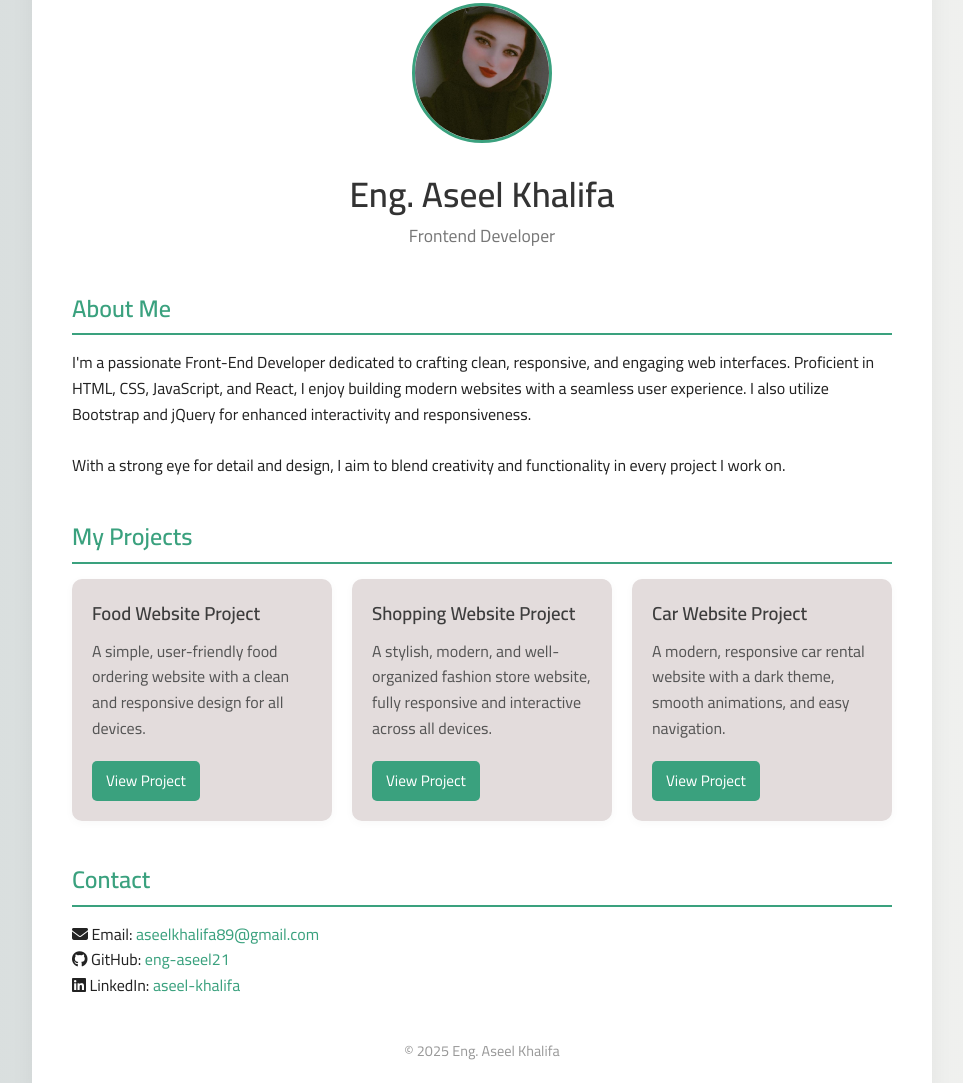
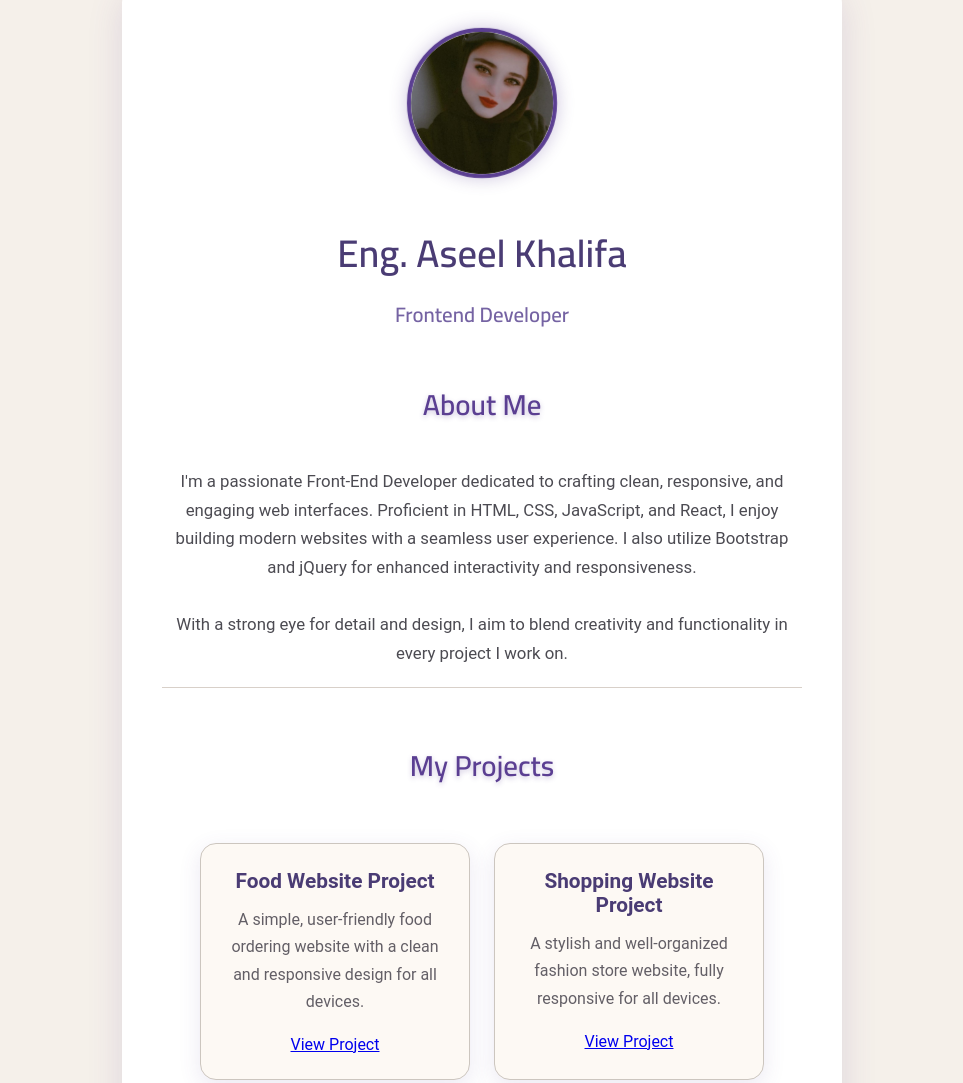
Before and after one commit to eng-aseel21/portfolio, a plain HTML site: page index.html in a window 1280 px wide. Shown: the part 57-1140 px from the top of the page, without its empty margins (158-1121 px from the left). Drawn offline with Linux system fonts and the light colour scheme.

Commit message:
Initial commit

```diff
--- a/index.html
+++ b/index.html
@@ -2,17 +2,16 @@
 <html lang="en">
 <head>
   <meta charset="UTF-8" />
-  <meta name="viewport" content="width=device-width, initial-scale=1.0"/>
+  <meta name="viewport" content="width=device-width, initial-scale=1" />
   <title>Eng. Aseel Khalifa | Frontend Developer</title>
+  <link href="https://fonts.googleapis.com/css2?family=Cairo:wght@400;600&display=swap" rel="stylesheet" />
   <link rel="stylesheet" href="style.css" />
-  <link rel="preconnect" href="https://fonts.googleapis.com">
-  <link href="https://fonts.googleapis.com/css2?family=Cairo:wght@400;600&family=Roboto:wght@400;700&display=swap" rel="stylesheet">
-  <link rel="stylesheet" href="https://cdnjs.cloudflare.com/ajax/libs/font-awesome/6.5.0/css/all.min.css">
+  <link rel="stylesheet" href="https://cdnjs.cloudflare.com/ajax/libs/font-awesome/6.5.0/css/all.min.css" />
 </head>
 <body>
   <div class="container">
     <header>
-      <img src="aseel.png" alt="Your Photo" class="profile-img" />
+      <img src="aseel.png" alt="Eng. Aseel Khalifa" class="profile-img" />
       <h1>Eng. Aseel Khalifa</h1>
       <p class="title">Frontend Developer</p>
     </header>
@@ -20,8 +19,7 @@
     <section class="about">
       <h2>About Me</h2>
       <p>
-        I'm a passionate Front-End Developer dedicated to crafting clean, responsive, and engaging web interfaces. Proficient in HTML, CSS, JavaScript, and React, I enjoy building modern websites with a seamless user experience. I also utilize Bootstrap and jQuery for enhanced interactivity and responsiveness.
-        <br><br>
+        I'm a passionate Front-End Developer dedicated to crafting clean, responsive, and engaging web interfaces. Proficient in HTML, CSS, JavaScript, and React, I enjoy building modern websites with a seamless user experience. I also utilize Bootstrap and jQuery for enhanced interactivity and responsiveness.<br /><br />
         With a strong eye for detail and design, I aim to blend creativity and functionality in every project I work on.
       </p>
     </section>
@@ -36,13 +34,18 @@
         </div>
         <div class="card">
           <h3>Shopping Website Project</h3>
-          <p>A stylish, modern, and well-organized fashion store website, fully responsive and interactive across all devices.</p>
+          <p>A stylish and well-organized fashion store website, fully responsive for all devices.</p>
           <a href="https://eng-aseel21.github.io/shopping-website-project/" target="_blank" rel="noopener noreferrer">View Project</a>
         </div>
         <div class="card">
           <h3>Car Website Project</h3>
           <p>A modern, responsive car rental website with a dark theme, smooth animations, and easy navigation.</p>
           <a href="https://eng-aseel21.github.io/Car-website-project/" target="_blank" rel="noopener noreferrer">View Project</a>
+        </div>
+        <div class="card">
+          <h3>portfolio website </h3>
+          <p>A clean and responsive portfolio website to showcase web development skills, services, and projects with easy navigation and contact form.</p>
+          <a href="https://eng-aseel21.github.io/portfolio-website/" target="_blank" rel="noopener noreferrer">View Project</a>
         </div>
       </div>
     </section>
@@ -51,24 +54,31 @@
       <h2>Contact</h2>
       <p><i class="fas fa-envelope"></i> Email: <a href="mailto:aseelkhalifa89@gmail.com">aseelkhalifa89@gmail.com</a></p>
       <p><i class="fab fa-github"></i> GitHub: <a href="https://github.com/eng-aseel21" target="_blank" rel="noopener noreferrer">eng-aseel21</a></p>
-       <p>
-  <i class="fab fa-linkedin"></i>
-  LinkedIn:
-  <a href="https://www.linkedin.com/in/aseel-khalifa-8a8175340?utm_source=share&utm_campaign=share_via&utm_content=profile&utm_medium=android_app" target="_blank" rel="noopener noreferrer">aseel-khalifa </a></p>
+      <p><i class="fab fa-linkedin"></i> LinkedIn: <a href="https://linkedin.com/in/yourprofile" target="_blank" rel="noopener noreferrer">linkedin.com/in/yourprofile</a></p>
+    </section>
 
-    </section>
     <footer>
       <p>© 2025 Eng. Aseel Khalifa</p>
     </footer>
   </div>
+
   <button id="topBtn" title="Go to top">↑</button>
 
   <script>
-    const btn = document.getElementById('topBtn');
+    // زر العودة للأعلى
+    const topBtn = document.getElementById("topBtn");
+
     window.onscroll = function () {
-      btn.style.display = window.scrollY > 300 ? "block" : "none";
+      if (document.body.scrollTop > 100 || document.documentElement.scrollTop > 100) {
+        topBtn.style.display = "block";
+      } else {
+        topBtn.style.display = "none";
+      }
     };
-    btn.onclick = () => window.scrollTo({ top: 0, behavior: 'smooth' });
+
+    topBtn.addEventListener("click", () => {
+      window.scrollTo({ top: 0, behavior: "smooth" });
+    });
   </script>
 </body>
 </html>
--- a/style.css
+++ b/style.css
@@ -1,158 +1,236 @@
 * {
+  box-sizing: border-box;
   margin: 0;
   padding: 0;
-  box-sizing: border-box;
 }
 
 body {
-  font-family: 'Cairo', 'Roboto', sans-serif;
-  background: linear-gradient(to right, #d6dcdc, #f3f3f1);
-  color: #222;
-  padding: 20px;
-  line-height: 1.6;
+  font-family: 'Roboto', 'Cairo', sans-serif;
+  background: #f5f0ea;
+  color: #3b3a42;
+  min-height: 100vh;
+  padding: 40px 20px;
+  display: flex;
+  justify-content: center;
+  align-items: flex-start;
+  cursor: default;
 }
 
 .container {
-  max-width: 900px;
-  margin: auto;
-  padding: 40px;
-  background-color: #ffffff;
-  border-radius: 12px;
-  box-shadow: 0 4px 25px rgba(0, 0, 0, 0.05);
-  animation: fadeIn 1s ease-in-out;
+  max-width: 720px;
+  background: #ffffff;
+  border-radius: 20px;
+  box-shadow: 0 12px 35px rgba(91, 63, 146, 0.15);
+  padding: 45px 40px;
+  text-align: center;
+  transition: box-shadow 0.3s ease;
 }
 
-@keyframes fadeIn {
-  from { opacity: 0; transform: translateY(20px); }
-  to { opacity: 1; transform: translateY(0); }
-}
-
-header {
-  text-align: center;
-  margin-bottom: 40px;
+.container:hover {
+  box-shadow: 0 20px 50px rgba(91, 63, 146, 0.3);
 }
 
 .profile-img {
-  width: 140px;
-  height: 140px;
+  width: 150px;
+  height: 150px;
   border-radius: 50%;
   object-fit: cover;
-  border: 3px solid #3aa17e;
-  margin-bottom: 15px;
-  transition: transform 0.3s;
-}
-.profile-img:hover {
-  transform: scale(1.05);
+  margin: 0 auto 35px;
+  position: relative;
+  overflow: hidden;
+  border: 4px solid #5b3f92;
+  box-shadow: 0 0 18px rgba(91, 63, 146, 0.3);
+  animation: pulseScale 6s ease-in-out infinite;
+  cursor: default;
 }
 
-h1 {
-  font-size: 2.2rem;
-  color: #333;
+.profile-img::before {
+  content: '';
+  position: absolute;
+  top: -100%;
+  left: -100%;
+  width: 200%;
+  height: 200%;
+  background: linear-gradient(
+    45deg,
+    rgba(255, 255, 255, 0) 0%,
+    rgba(255, 255, 255, 0.25) 50%,
+    rgba(255, 255, 255, 0) 100%
+  );
+  transform: rotate(25deg);
+  animation: shineMove 3.5s linear infinite;
+  pointer-events: none;
+  border-radius: 50%;
+  z-index: 3;
 }
 
-.title {
-  font-size: 1.1rem;
-  color: #777;
+@keyframes shineMove {
+  0% {
+    transform: rotate(25deg) translateX(-150%);
+  }
+  100% {
+    transform: rotate(25deg) translateX(150%);
+  }
 }
 
-h2 {
-  font-size: 1.5rem;
-  margin-bottom: 15px;
-  color: #3aa17e;
-  border-bottom: 2px solid #3aa17e;
-  padding-bottom: 5px;
+@keyframes pulseScale {
+  0%,
+  100% {
+    transform: scale(1);
+  }
+  50% {
+    transform: scale(1.08);
+  }
+}
+
+header h1 {
+  font-size: 2.4rem;
+  font-weight: 700;
+  color: #4a3c74;
+  margin-bottom: 8px;
+  font-family: 'Cairo', sans-serif;
+}
+
+header .title {
+  font-size: 1.3rem;
+  font-weight: 600;
+  color: #7563a3;
+  margin-bottom: 45px;
+  font-family: 'Cairo', sans-serif;
+}
+
+section h2 {
+  font-size: 1.8rem;
+  color: #5b3f92;
+  margin-bottom: 26px;
+  font-weight: 600;
+  font-family: 'Cairo', sans-serif;
+  position: relative;
+  display: inline-block;
+  padding-bottom: 10px;
+  cursor: default;
+  text-shadow: 0 2px 5px rgba(91, 63, 146, 0.3);
 }
 
 section {
-  margin-bottom: 40px;
+  margin-bottom: 50px;
+  padding-bottom: 20px;
+  border-bottom: 1.5px solid #d8d0c9;
+  text-align: center;
 }
 
-a {
-  color: #3aa17e;
-  text-decoration: none;
-  transition: color 0.3s ease;
+section.contact {
+  border-bottom: none;
+  margin-bottom: 0;
+  padding-bottom: 0;
 }
-a:hover {
-  color: #2d8a6e;
+
+p {
+  font-size: 1.05rem;
+  line-height: 1.7;
+  color: #4c4b52;
+  max-width: 680px;
+  margin: 0 auto;
+  font-family: 'Roboto', sans-serif;
 }
 
 .project-cards {
-  display: grid;
-  grid-template-columns: repeat(auto-fit, minmax(250px, 1fr));
-  gap: 20px;
+  display: flex;
+  flex-wrap: wrap;
+  justify-content: center;
+  gap: 24px;
+  margin-top: 15px;
 }
 
 .card {
-  background-color: #e3dcdc;
-  padding: 20px;
-  border-radius: 10px;
-  transition: transform 0.3s, background-color 0.3s;
-  box-shadow: 0 2px 10px rgba(0, 0, 0, 0.03);
+  background-color: #fdf9f4;
+  border-radius: 16px;
+  padding: 25px 22px;
+  width: 270px;
+  box-shadow: 0 6px 22px rgba(91, 63, 146, 0.12);
+  transition: transform 0.35s ease, box-shadow 0.35s ease;
+  text-align: center;
+  border: 1px solid #ccc6bf;
+  font-family: 'Roboto', sans-serif;
+  cursor: default;
 }
+
 .card:hover {
-  transform: translateY(-5px);
-  background-color: #f0f0f0;
+  transform: translateY(-10px);
+  box-shadow: 0 18px 45px rgba(91, 63, 146, 0.25);
 }
 
 .card h3 {
-  margin-bottom: 10px;
-  color: #3d3d3d;
+  font-size: 1.3rem;
+  margin-bottom: 13px;
+  color: #4a3c74;
+  font-weight: 700;
 }
 
 .card p {
-  margin-bottom: 10px;
-  color: #555;
+  font-size: 1rem;
+  color: #635f66;
+  margin-bottom: 20px;
+  min-height: 65px;
 }
 
-.card a {
-  display: inline-block;
-  padding: 8px 14px;
-  background-color: #3aa17e;
-  color: white;
-  border-radius: 5px;
-  margin-top: 10px;
-  font-size: 0.95rem;
+.contact p {
+  font-size: 1.05rem;
+  margin-bottom: 15px;
+  color: #4c4b52;
+  font-family: 'Roboto', sans-serif;
 }
-.card a:hover {
-  background-color: #2d8a6e;
+
+.contact i {
+  color: #7563a3;
+  margin-left: 14px;
+  min-width: 20px;
+  text-align: center;
+  font-size: 1.2rem;
+  vertical-align: middle;
+}
+
+.contact a {
+  color: #5b3f92;
+  text-decoration: none;
+  font-weight: 600;
+  transition: color 0.3s ease, border-bottom 0.3s ease;
+  border-bottom: 2px solid transparent;
+  padding-bottom: 2px;
+  cursor: pointer;
+}
+
+.contact a:hover {
+  color: #4a3c74;
+  border-bottom: 2px solid #4a3c74;
 }
 
 footer {
-  text-align: center;
-  margin-top: 30px;
+  margin-top: 50px;
   font-size: 0.9rem;
   color: #999;
+  user-select: none;
+  font-family: 'Roboto', sans-serif;
+  cursor: default;
 }
-
 #topBtn {
   position: fixed;
   bottom: 30px;
   right: 30px;
-  background-color: #3aa17e;
-  color: white;
+  background-color: #5b3f92;
+  color: #fff;
   border: none;
-  padding: 10px 15px;
   border-radius: 50%;
-  font-size: 20px;
+  width: 45px;
+  height: 45px;
+  font-size: 1.8rem;
   cursor: pointer;
+  box-shadow: 0 6px 18px rgba(91, 63, 146, 0.6);
+  transition: background-color 0.3s ease;
   display: none;
   z-index: 1000;
 }
+
 #topBtn:hover {
-  background-color: #2d8a6e;
+  background-color: #4a3c74;
 }
-
-@media (max-width: 600px) {
-  .profile-img {
-    width: 100px;
-    height: 100px;
-  }
-
-  h1 {
-    font-size: 1.8rem;
-  }
-
-  h2 {
-    font-size: 1.2rem;
-  }
-}
```
